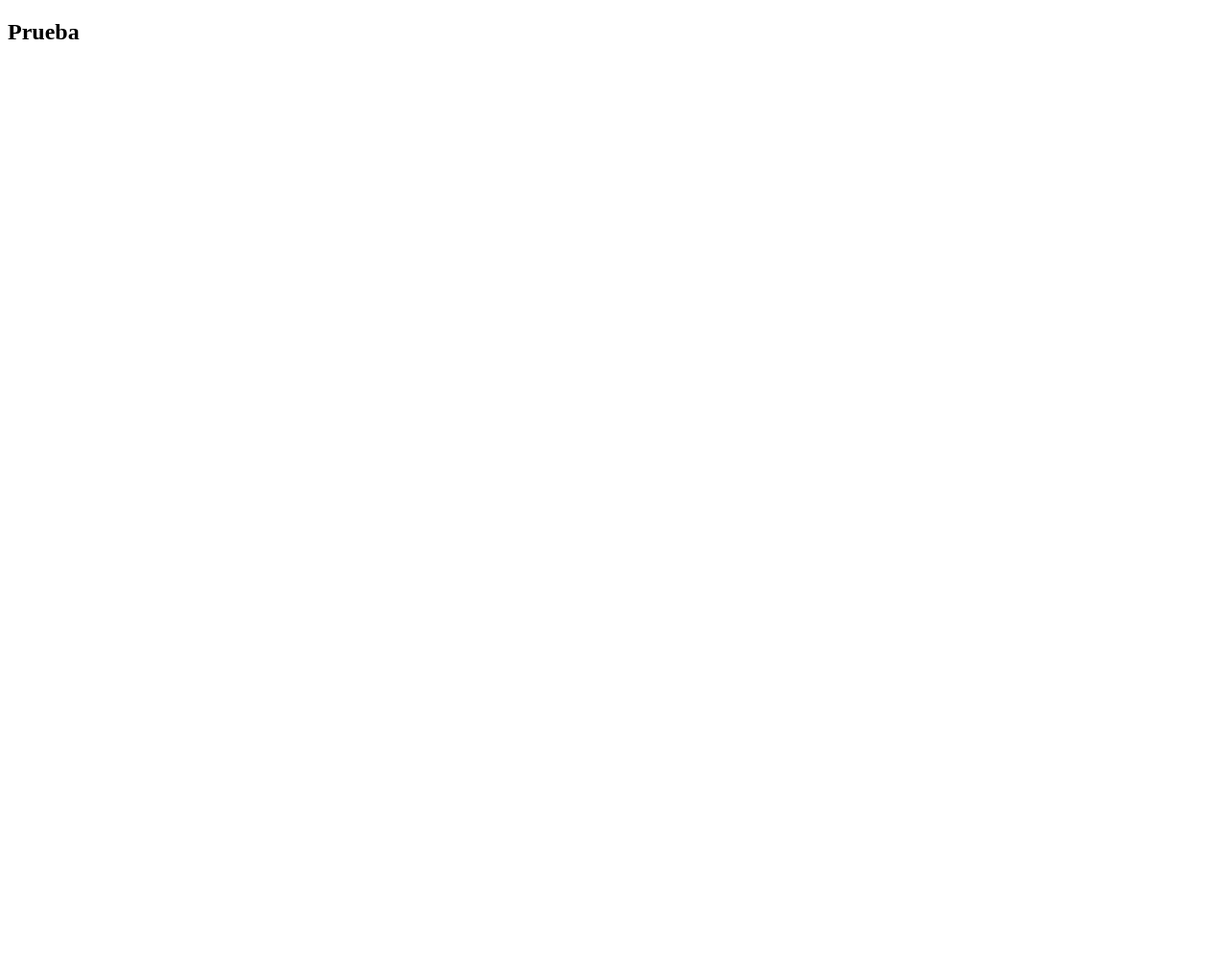
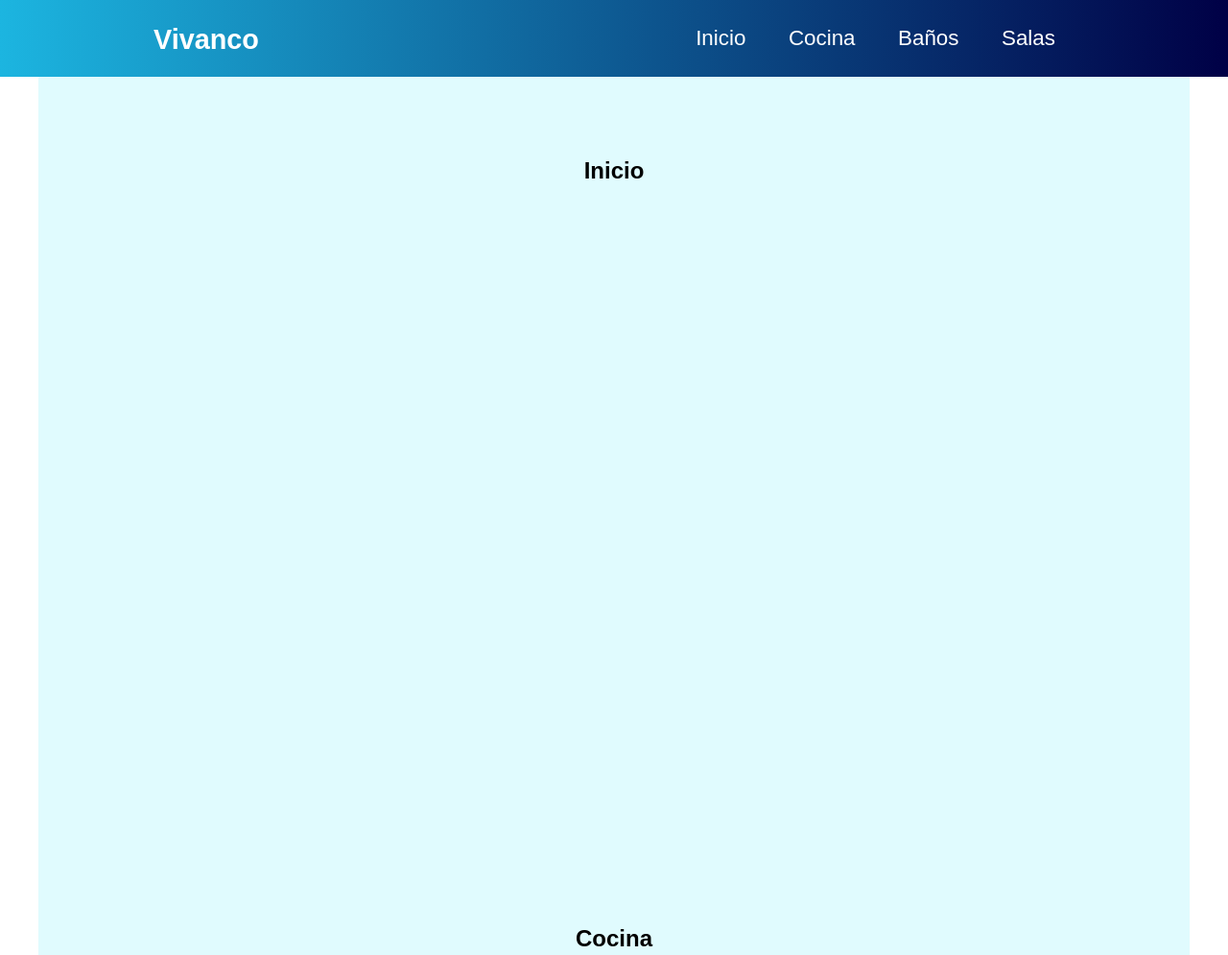
Before and after one commit to yetmore/galeriaImagenes, a plain HTML site: page index.html in a window 1280 px wide. Shown: the top 995 px of the page at 96% size. Before the commit the page ends 800 px from the top, so only its background shows below. Drawn offline with Linux system fonts and the light colour scheme.

Commit message:
Agregamos el header

```diff
--- /dev/null
+++ b/css/style.css
@@ -0,0 +1,88 @@
+:root {
+  --main-font: sans-serif;
+  --font-size: 16px;
+  --main-color: #970097c7;
+  --second-color: #222;
+  --main-modal-color: rgba(247, 222, 30, 0.85);
+  --second-modal-color: rgba(34, 34, 34, 0.85);
+  --container-width: 1200px;
+}
+
+html {
+  box-sizing: border-box;
+  font-family: var(--main-font);
+  font-size: var(--font-size);
+  scroll-behavior: smooth;
+}
+
+*,
+*:before,
+*:after {
+  box-sizing: inherit;
+}
+
+body {
+  margin: 0;
+  overflow-x: hidden;
+}
+
+img {
+  max-width: 100%;
+  height: auto;
+}
+
+/* ******Header******* */
+.header {
+  background: #000046; /* fallback for old browsers */
+  background: -webkit-linear-gradient(
+    to right,
+    #1cb5e0,
+    #000046
+  ); /* Chrome 10-25, Safari 5.1-6 */
+  background: linear-gradient(
+    to right,
+    #1cb5e0,
+    #000046
+  ); /* W3C, IE 10+/ Edge, Firefox 16+, Chrome 26+, Opera 12+, Safari 7+ */
+}
+.nav {
+  display: flex;
+  justify-content: space-between;
+  align-items: center;
+  height: 5rem;
+  max-width: 1000px;
+  margin: 0 auto;
+  padding: 0 20px;
+}
+.logo {
+  text-decoration: none;
+  font-size: 1.9rem;
+  font-weight: bolder;
+}
+
+.logo a {
+  color: #fff;
+  text-decoration: none;
+  font-size: 1.8rem;
+  font-weight: bolder;
+}
+
+.nav-menu a {
+  color: #fff;
+  text-decoration: none;
+  font-size: 1.4rem;
+  padding: 10px;
+  margin: 10px;
+}
+
+.section {
+  padding: 2rem;
+  padding-top: 4rem;
+  margin-left: auto;
+  margin-right: auto;
+  width: 100%;
+  max-width: var(--container-width);
+  min-height: 100vh;
+  text-align: center;
+  background-color: #e0fbfe;
+}
--- a/index.html
+++ b/index.html
@@ -5,17 +5,43 @@
   <meta charset="UTF-8">
   <meta http-equiv="X-UA-Compatible" content="IE=edge">
   <meta name="viewport" content="width=device-width, initial-scale=1.0">
+  <link rel="stylesheet" href="/css/style.css">
   <title>Document</title>
 </head>
 
 <body>
-  <header>
-    <nav>
-      <h2>Prueba</h2>
-    </nav>
+  <header class="header">
+    <div class="nav">
+      <h2 class="logo"><a href="">Vivanco</a></h2>
+      <nav class="nav-menu">
+        <a href="#seccion1">Inicio</a>
+        <a href="#seccion2">Cocina</a>
+        <a href="#seccion3">Baños</a>
+        <a href="#seccion4">Salas</a>
+      </nav>
+    </div>
+
   </header>
+  <main class="main">
+    <section id="seccion1" class="section">
+      <h2>Inicio</h2>
+    </section>
+    <section id="seccion2" class="section">
+      <h2>Cocina</h2>
+    </section>
+    <section id="seccion3" class="section">
+      <h2>Baños</h2>
+    </section>
+    <section id="seccion4" class="section">
+      <h2>Salas</h2>
+    </section>
+  </main>
 
+  <footer class="footer">
 
+  </footer>
+
+  <script src="./js/index-dom.js" type="modale"></script>
 </body>
 
 </html>
```
Also changed, not shown: js/index-dom.js (added), 1 other file.
